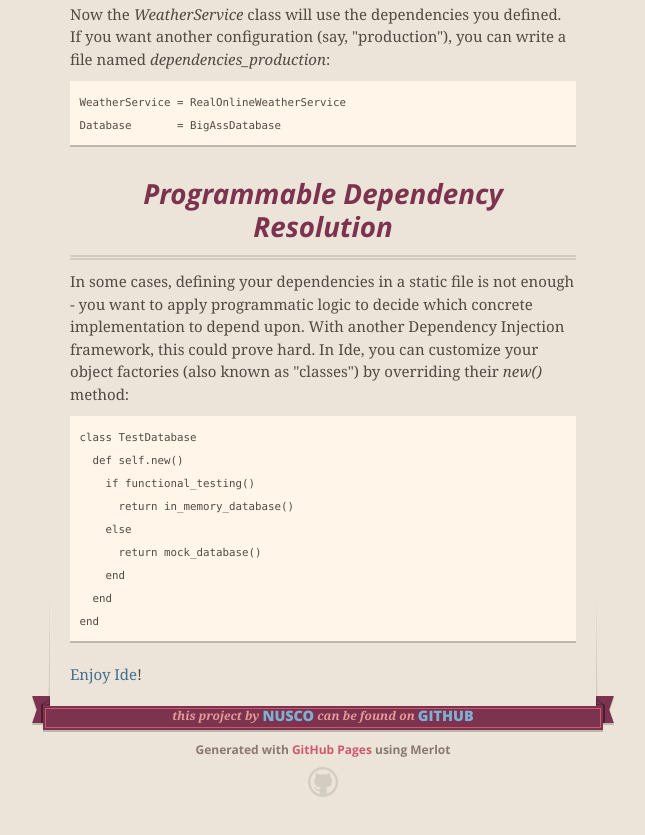
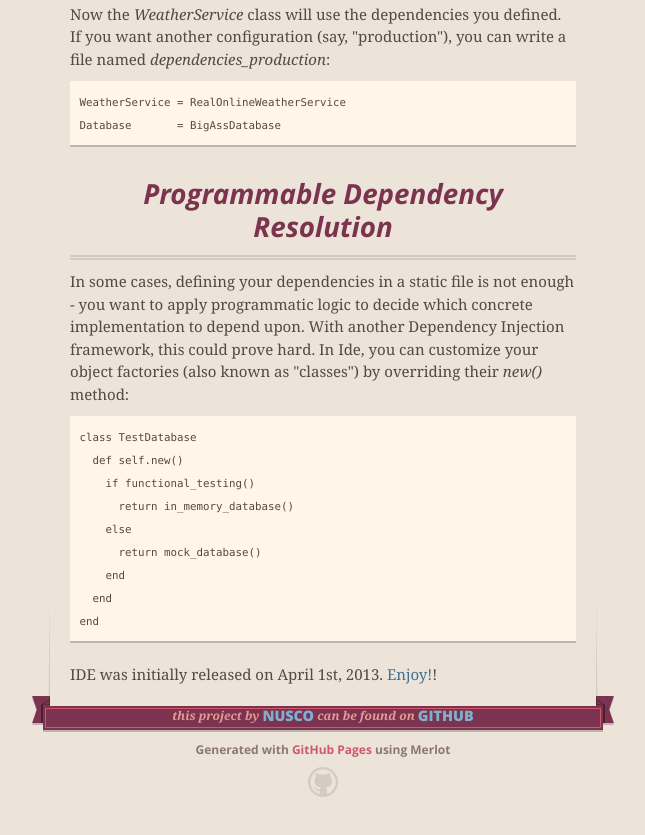
Before and after one commit to nusco/ide, a plain HTML site: page index.html in a window 1280 px wide. Shown: the part 1340-2175 px from the top of the page, without its empty margins (317-962 px from the left). Drawn offline with nearby package versions, Linux system fonts and the light colour scheme.

```diff
--- a/index.html
+++ b/index.html
@@ -108,7 +108,7 @@ Database       = BigAssDatabase
 end
 </code></pre>
 
-<p><a href="http://en.wikipedia.org/wiki/Ide_%28fish%29">Enjoy Ide</a>!</p>
+<p>IDE was initially released on April 1st, 2013. <a href="http://en.wikipedia.org/wiki/Ide_%28fish%29">Enjoy!</a>!</p>
       </section>
 
       <footer>
```
Also changed, not shown: params.json (+1 -1 lines).
